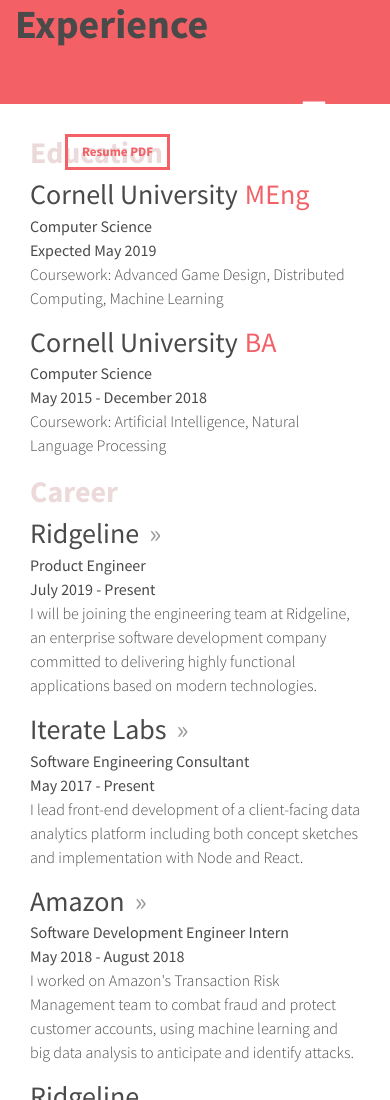
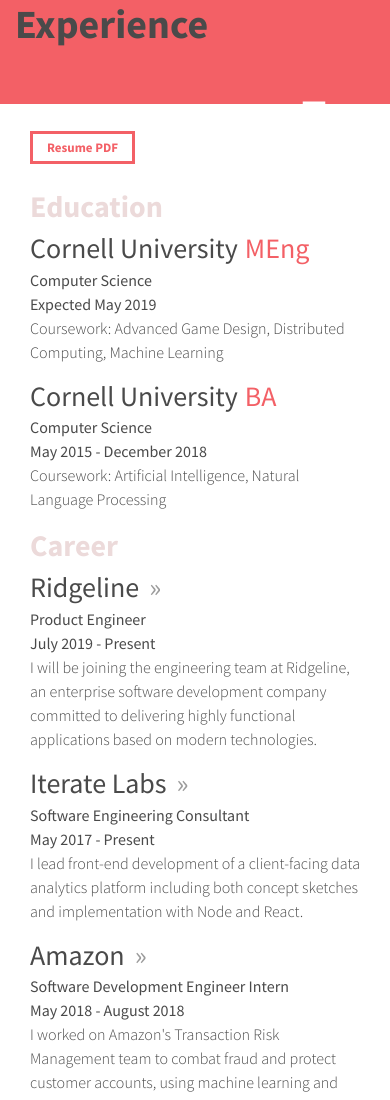
Before and after one commit to hunruh/portfolio, a Gatsby site: page /experience in a window 390 px wide. Shown: the top 1100 px of the page. Built offline with nearby package versions, Linux system fonts and the light colour scheme; Gatsby itself is replaced by a stand-in of ours.

Commit message:
Fix mobile formatting bug

```diff
--- a/src/pages/experience.js
+++ b/src/pages/experience.js
@@ -45,7 +45,7 @@
 					href={withPrefix('/resume.pdf')}>
 					Resume PDF
 				</a>
-				<h2>Education</h2>
+				<h2 className={styles.topHead}>Education</h2>
 				<ResumeItem
 					title='Cornell University'
 					titleNote='MEng'
--- a/src/styles/experience.module.scss
+++ b/src/styles/experience.module.scss
@@ -1,3 +1,11 @@
+@import 'variables';
+
 .sectionHead {
     margin-top: 10px;
 }
+
+.topHead {
+    @include media-breakpoint-down(xs) {
+        margin-top: 30px;
+    }
+}
--- a/src/styles/layout.module.scss
+++ b/src/styles/layout.module.scss
@@ -12,6 +12,7 @@
 
 .sideButton {
     border: 3px solid $red;
+    box-shadow: 0 0 1px rgba(0, 0, 0, 0);
     color: $red !important;
     cursor: pointer;
     font-size: 13px;
@@ -20,14 +21,19 @@
     max-width: 150px;
     padding: 5px 14px 5px 14px;
     position: absolute;
-
+    text-align: center;
     -webkit-transform: perspective(1px) translateZ(0);
     transform: perspective(1px) translateZ(0);
-    box-shadow: 0 0 1px rgba(0, 0, 0, 0);
     -webkit-transition-property: color;
     transition-property: color;
     -webkit-transition-duration: 0.2s;
     transition-duration: 0.2s;
+
+    @include media-breakpoint-down(xs) {
+        position: relative;
+        left: 0px;
+        margin-bottom: 30px;
+    }
 }
 .sideButton:before {
     content: '';
```
